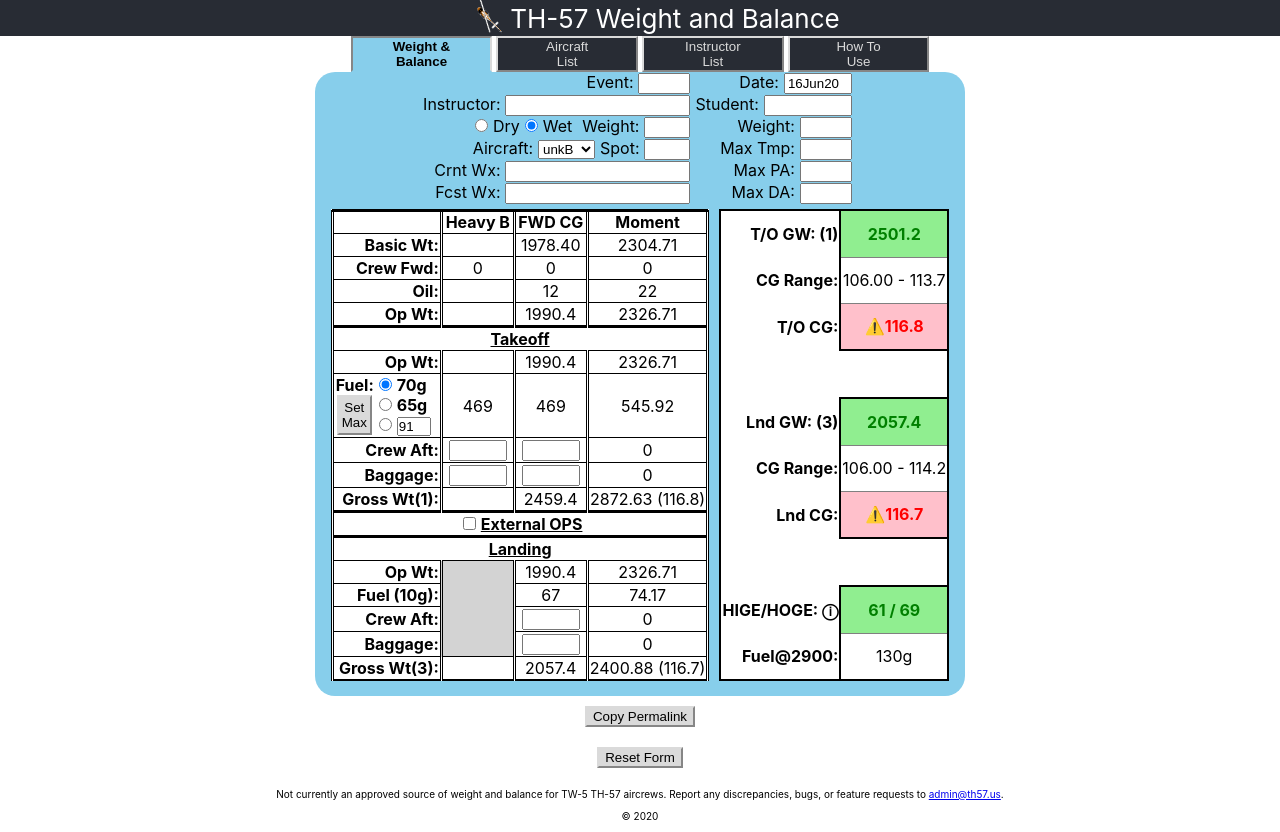
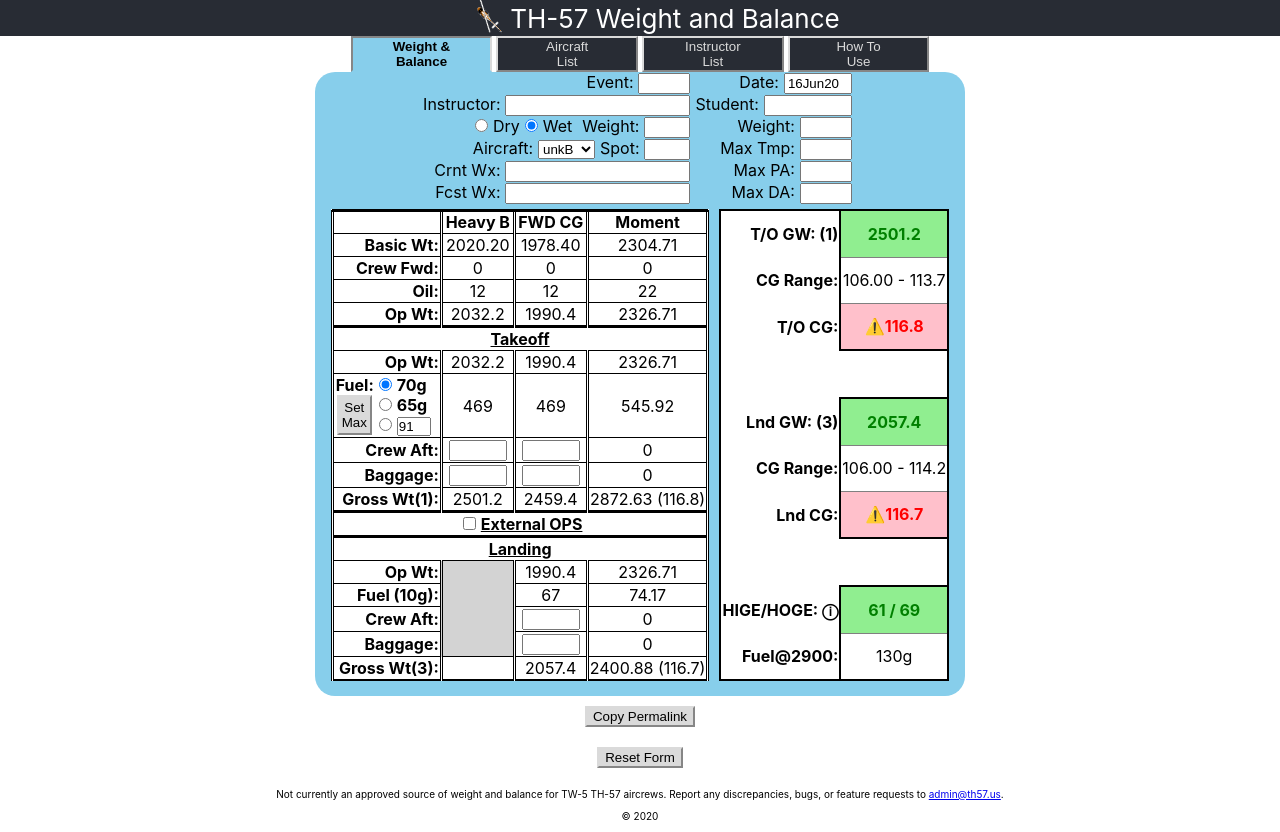
Before and after one commit to began91/th57, a React (Create React App) app: page / in a window 1280 px wide. Built offline with nearby package versions, Linux system fonts and the light colour scheme.

Commit message:
Bug fix for column 2

```diff
--- a/src/components/ResultRow.js
+++ b/src/components/ResultRow.js
@@ -4,7 +4,7 @@
     return (
         <tr className={(props.ext ? "ext" : "")}>
             <th className="row-head">{props.head}</th>
-            <td className={props.gray2 ? "gray col2" : "col2"}>{props.col2 && ""}</td>
+            <td className={props.gray2 ? "gray col2" : "col2"}>{props.col2}</td>
             <td>{props.col3}</td>
             <td>{props.col4}</td>
         </tr>
```
